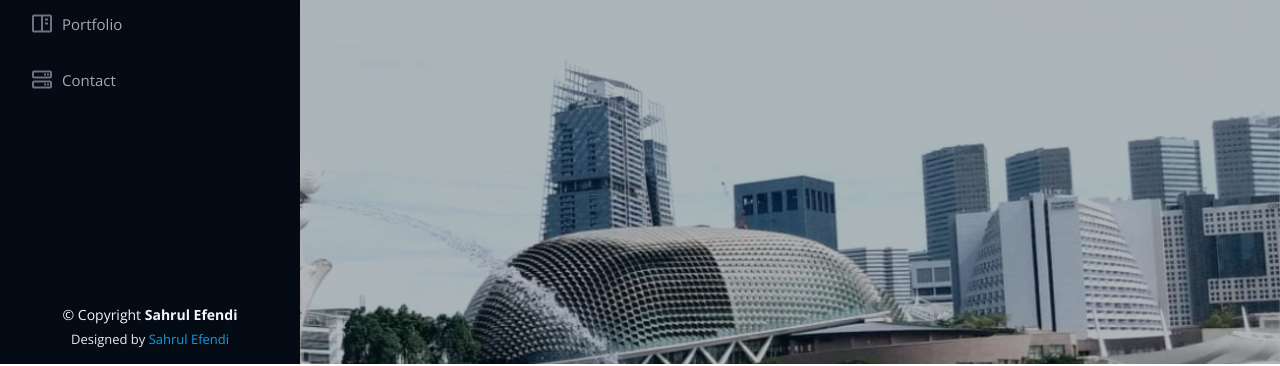
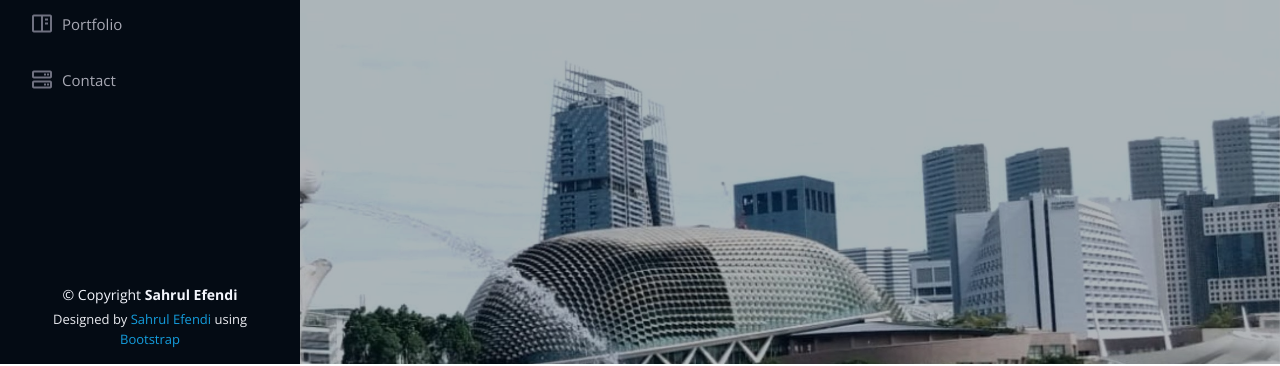
Before and after one commit to sahrulefendi/sahrulefendi.github.io, a plain HTML site: page index.html in a window 1280 px wide. Shown: the part 436-802 px from the top of the page. Drawn offline with nearby package versions, Linux system fonts and the light colour scheme.

Commit message:
Update index.html
Add Bootstrap copyright

```diff
--- a/index.html
+++ b/index.html
@@ -629,7 +629,7 @@
         <!-- You can delete the links only if you purchased the pro version. -->
         <!-- Licensing information: https://bootstrapmade.com/license/ -->
         <!-- Purchase the pro version with working PHP/AJAX contact form: https://bootstrapmade.com/iportfolio-bootstrap-portfolio-websites-template/ -->
-        Designed by <a href="https://sahrulefendi102@gmail.com/">Sahrul Efendi</a>
+        Designed by <a href="https://www.instagram.com/effendy_sir/">Sahrul Efendi</a> using <a href="https://getbootstrap.com/">Bootstrap</a>
       </div>
     </div>
   </footer><!-- End  Footer -->
```
